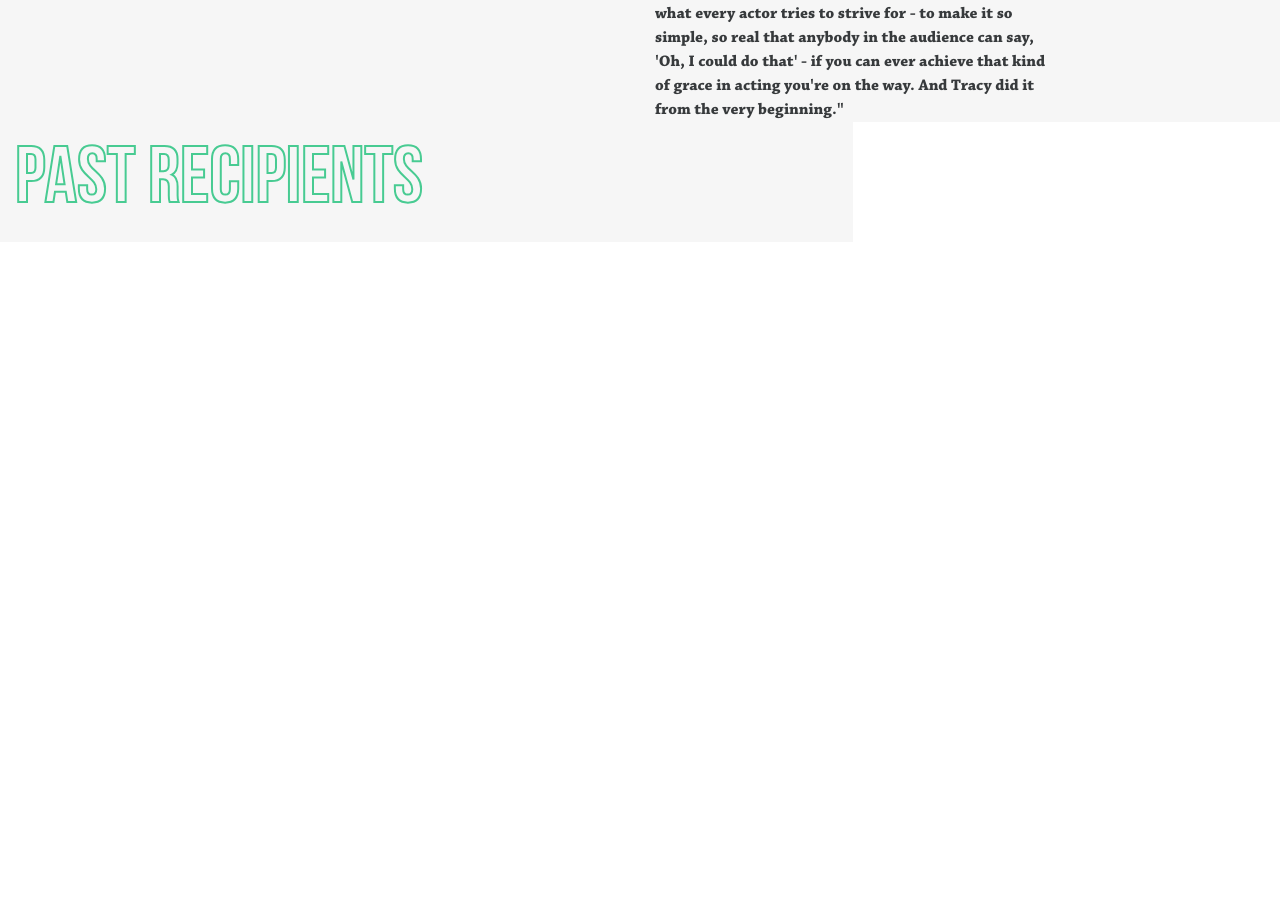
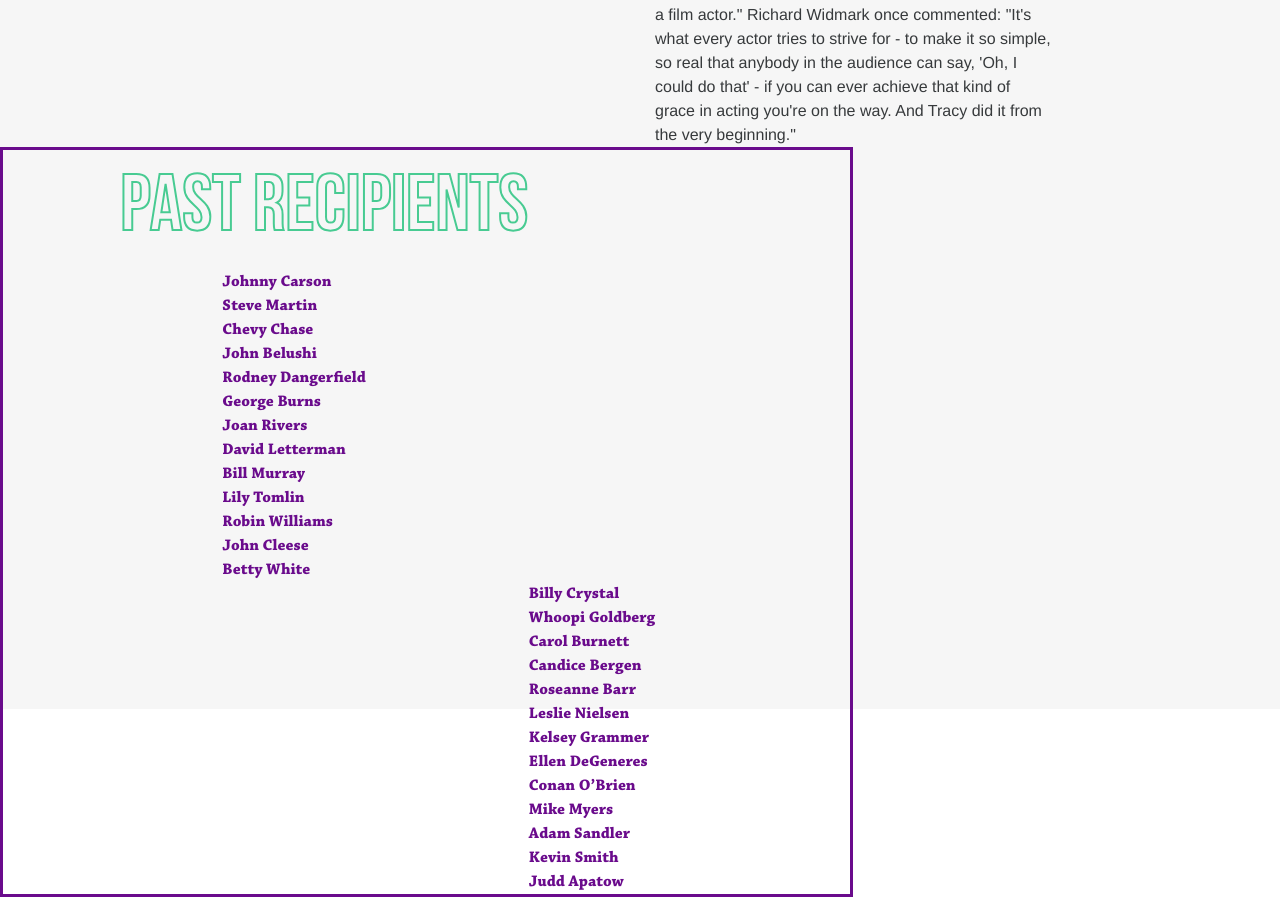
Before and after one commit to uclacec/CEC_JackBenny, a plain HTML site: page index.html in a window 1280 px wide. Shown: the part 1326-2223 px from the top of the page. Before the commit the page ends 1568 px from the top, so only its background shows below. Drawn offline with nearby package versions, Linux system fonts and the light colour scheme.

Commit message:
Add recipient box

```diff
--- a/css/style.css
+++ b/css/style.css
@@ -13,10 +13,11 @@
     src: url(../fonts/Didot_Bold_Italic.ttf);
 }
 
+/*Brian's stuff*/
 div.green_screen{
     background-color: #48cb92;
     width: auto;
-    height: 710px;
+    height: 750px;
 }
 
 div#header{
@@ -52,9 +53,6 @@ div#title2{
     z-index: 1;
 }
 
-div.recipient_name{
-}
-
 div#date{
 
     font-size: 32px;
@@ -66,12 +64,22 @@ div#date{
 div#tickets{
 ;
 }
+/*Lucas' Stuff*/
 div.title3{
     font-size: 80px;
     font-family: bebas_bold;
     color: #F6F6F6;
     -webkit-text-stroke-width: 2px;
     -webkit-text-stroke-color: #48cb92;
+    padding-top: 50 px;
+    margin-left: 12.5%;
+}
+
+.shadow-border{
+    border-color: #6a0b8c;
+    border-width: 8 px;
+    border-style: solid;
+    filter: alpha(opacity=0);
 }
 
 .fill{
@@ -82,20 +90,42 @@ div.title3{
     height: 38%;
 }
 
-.padright{
+.leftpar{
     padding-right: 30px;
     font-family: chaparral;
+    padding-top: 40px;
 }
 
 .top-buffer-200{
     margin-top: 200px;
 }
 
-#lightgrey{
-    background-color: #F6F6F6;
+.reciplist{
+    font-family: chaparral;
+    color: #6a0b8c;
+}
+
+#left{
+    margin-left: 25%;
+    float: left;
+}
+#right{
+    margin-left: 62.5%;
+    float: left;
 }
 
 img.resize{
-    width: 400px;
+    width: 320px;
     height:auto
+
 }
+
+#lightgrey{
+    background-color: #F6F6F6;
+    padding-top: 100px;
+}
+
+#multicolor{
+    background: linear-gradient(to bottom,  #f6f6f6 0%,#f6f6f6 75%,white 75%,white 100%);
+
+}
--- a/index.html
+++ b/index.html
@@ -49,7 +49,7 @@
         </div>
     </div>
     <div class="row">
-        <div class="col-lg-4 col-lg-offset-2 padright">
+        <div class="col-lg-4 col-lg-offset-2 leftpar">
             Elizabeth Taylor once said: "His acting seemed almost effortless, it seemed almost as if he wasn't doing anything, and yet he was doing everything. It came so subtly out of his eyes, every muscle in his face - he was a film actor."  Richard Widmark once commented: "It's what every actor tries to strive for - to make it so simple, so real that anybody in the audience can say, 'Oh, I could do that' - if you can ever achieve that kind of grace in acting you're on the way. And Tracy did it from the very beginning."
         </div>
         <div class="col-lg-4 padright top-buffer-200">
@@ -58,10 +58,42 @@
     </div>
 </div>
 
-<div class="container-fluid fill">
-    <div class="row">
-        <div class="col-lg-8 shadow-border" id="lightgrey">
-            <div class="col-lg-offset1 title3">Past Recipients</div>
+<div class="container-fluid fill" id="multicolor">
+    <div class="fill">
+        <div class="row">
+            <div class="col-lg-8 shadow-border">
+                <div class="title3">Past Recipients</div>
+                <div class="reciplist" id="left">
+                    Johnny Carson<br>
+                    Steve Martin<br>
+                    Chevy Chase<br>
+                    John Belushi<br>
+                    Rodney Dangerfield<br>
+                    George Burns<br>
+                    Joan Rivers<br>
+                    David Letterman<br>
+                    Bill Murray<br>
+                    Lily Tomlin<br>
+                    Robin Williams<br>
+                    John Cleese<br>
+                    Betty White<br>
+                </div>
+                <div class="reciplist" id="right">
+                    Billy Crystal<br>
+                    Whoopi Goldberg<br>
+                    Carol Burnett<br>
+                    Candice Bergen<br>
+                    Roseanne Barr<br>
+                    Leslie Nielsen<br>
+                    Kelsey Grammer<br>
+                    Ellen DeGeneres<br>
+                    Conan O’Brien<br>
+                    Mike Myers<br>
+                    Adam Sandler<br>
+                    Kevin Smith<br>
+                    Judd Apatow<br>
+                </div>
+            </div>
         </div>
     </div>
 </div>
```
Also changed, not shown: images/Recipient_name.png.
